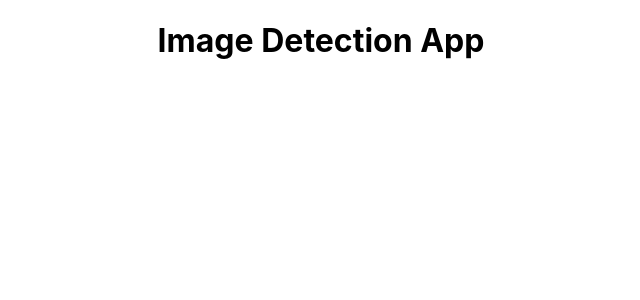
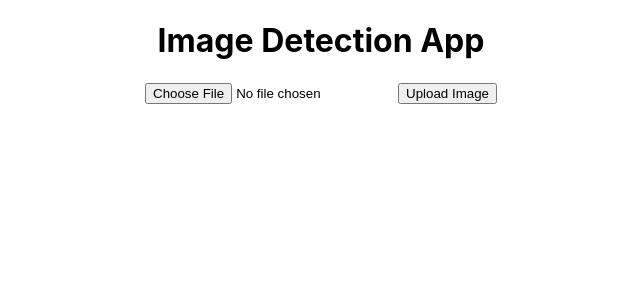
Before and after one commit to XinranTaoAngela/AI_APP, a React (Create React App) app in the folder frontend/: page / in a window 1280 px wide. Shown: the top 300 px of the page, without its empty margins (319-959 px from the left). Built offline with nearby package versions, Linux system fonts and the light colour scheme.

Commit message:
implement file upload functionality

```diff
--- a/frontend/src/App.js
+++ b/frontend/src/App.js
@@ -1,9 +1,38 @@
+import React, { useState } from 'react';
 import './App.css';
 
 function App() {
+  const [file, setFile] = useState(null);
+
+  const handleFileChange = (event) => {
+    setFile(event.target.files[0]);
+  };
+
+  const handleSubmit = async (event) => {
+    event.preventDefault();
+    if (!file) {
+      alert('Please upload a file.');
+      return;
+    }
+    const formData = new FormData();
+    formData.append('file', file);
+
+    // Send the file to the backend
+    const response = await fetch('/upload', {
+      method: 'POST',
+      body: formData,
+    });
+    const result = await response.json();
+    alert('File uploaded! Detected: ' + result.description);
+  };
+
   return (
     <div className="App">
       <h1>Image Detection App</h1>
+      <form onSubmit={handleSubmit}>
+        <input type="file" onChange={handleFileChange} />
+        <button type="submit">Upload Image</button>
+      </form>
     </div>
   );
 }
```
